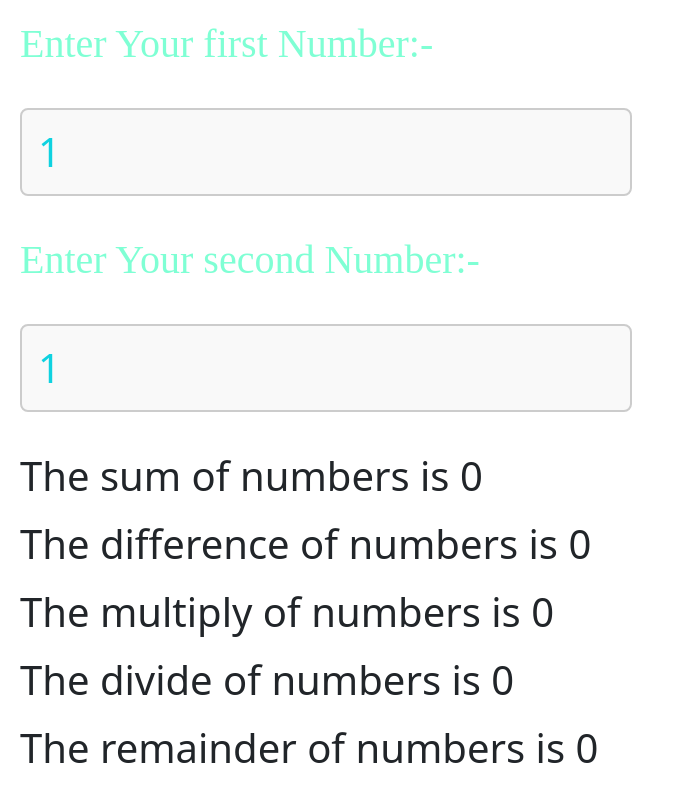
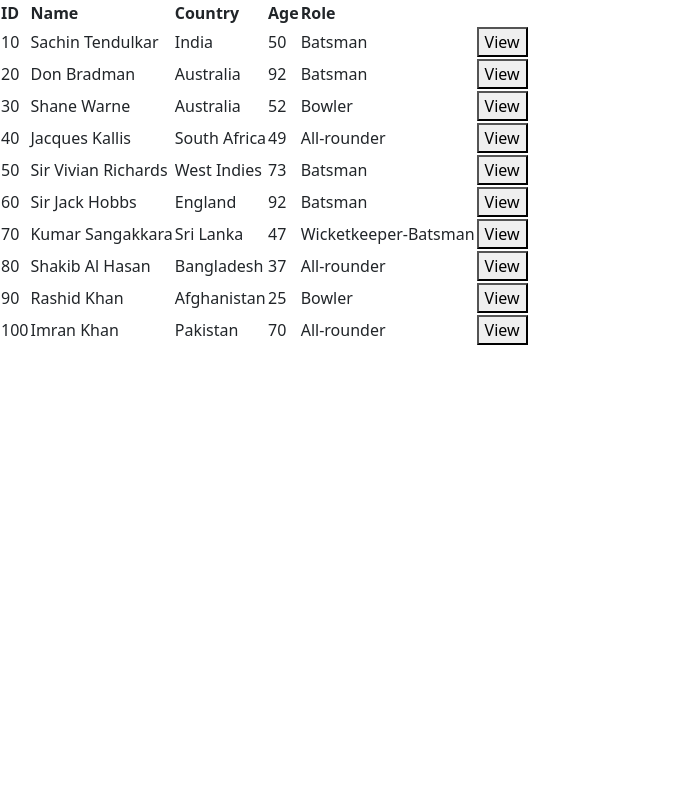
Before and after one commit to Saphal-subedi/Angular-Homework, an Angular app: page / in a window 1280 px wide. Shown: the whole page, without its empty margins (0-694 px from the left). Built offline with nearby package versions, Linux system fonts and the light colour scheme.

Commit message:
feat:Added Routes Homework

```diff
--- a/src/app/Calculator/calculation.service.ts
+++ b/src/app/Calculator/calculation.service.ts
@@ -1,5 +1,6 @@
 import { EventEmitter, Injectable, Output } from '@angular/core';
 import { retry } from 'rxjs';
+import { Cricketer } from '../Model/Cricketer';
 
 @Injectable({
   providedIn: 'root'
@@ -7,7 +8,21 @@
 export class CalculationService {
 
 
-  constructor() { }
+  constructor() {
+
+   }
+   cricketers: Cricketer[] = [
+    { id: 10, name: "Sachin Tendulkar", country: "India", age: 50, role: "Batsman" },
+    { id: 20, name: "Don Bradman", country: "Australia", age: 92, role: "Batsman" },
+    { id: 30, name: "Shane Warne", country: "Australia", age: 52, role: "Bowler" },
+    { id: 40, name: "Jacques Kallis", country: "South Africa", age: 49, role: "All-rounder" },
+    { id: 50, name: "Sir Vivian Richards", country: "West Indies", age: 73, role: "Batsman" },
+    { id: 60, name: "Sir Jack Hobbs", country: "England", age: 92, role: "Batsman" },
+    { id: 70, name: "Kumar Sangakkara", country: "Sri Lanka", age: 47, role: "Wicketkeeper-Batsman" },
+    { id: 80, name: "Shakib Al Hasan", country: "Bangladesh", age: 37, role: "All-rounder" },
+    { id: 90, name: "Rashid Khan", country: "Afghanistan", age: 25, role: "Bowler" },
+    { id: 100, name: "Imran Khan", country: "Pakistan", age: 70, role: "All-rounder" }
+  ];
 add(first:number,second:number)
 {
 
--- /dev/null
+++ b/src/app/Model/Cricketer.ts
@@ -0,0 +1,7 @@
+export interface Cricketer {
+    id: number;
+    name: string;
+    country: string;
+    age: number;
+    role: string;
+  }
--- /dev/null
+++ b/src/app/Routes/details-page-component/details-page-component.component.html
@@ -0,0 +1,6 @@
+<h1>I am Navigating to next page</h1>
+<h1>{{cricketer.id}}</h1>
+<h1>{{cricketer.name}}</h1>
+<h1>{{cricketer.age}}</h1>
+<h1>{{cricketer.country}}</h1>
+<h1>{{cricketer.role}}</h1>
--- /dev/null
+++ b/src/app/Routes/details-page-component/details-page-component.component.ts
@@ -0,0 +1,37 @@
+import { Component, OnInit } from '@angular/core';
+import { Cricketer } from '../../Model/Cricketer';
+import { ActivatedRoute, Router } from '@angular/router';
+import { CalculationService } from '../../Calculator/calculation.service';
+import { CommonModule } from '@angular/common';
+
+@Component({
+
+  selector: 'app-details-page-component',
+  imports: [CommonModule],
+  standalone: true,
+  templateUrl: './details-page-component.component.html',
+  styleUrls: ['./details-page-component.component.scss']
+})
+export class DetailsPageComponentComponent implements OnInit {
+  cricketer: Cricketer | any;
+  cricketerId: number | undefined;
+
+  constructor(
+    private route: ActivatedRoute,
+    private calculationService: CalculationService,
+    private router: Router
+  ) {}
+
+  ngOnInit(): void {
+    const cricketerId = +this.route.snapshot.paramMap.get('cricketerId')!;
+
+    if (!isNaN(cricketerId)) {
+      this.cricketer = this.calculationService.cricketers.find(
+        (cricketer) => cricketer.id === cricketerId
+
+      );
+    }
+    console.log("saphal subedi");
+    console.log(this.cricketer);
+  }
+}
--- /dev/null
+++ b/src/app/Routes/main-page/main-page.component.html
@@ -0,0 +1,26 @@
+<div class="table-container">
+    <table>
+      <thead>
+        <tr>
+            <th>ID</th>
+          <th>Name</th>
+          <th>Country</th>
+          <th>Age</th>
+          <th>Role</th>
+        </tr>
+      </thead>
+      <tbody>
+        <tr *ngFor="let cricketer of cricketers">
+            <td>{{ cricketer.id }}</td>
+            <td>{{ cricketer.name }}</td>
+            <td>{{ cricketer.country }}</td>
+            <td>{{ cricketer.age }}</td>
+          <td>{{ cricketer.role }}</td>
+          <td>
+
+            <button (click)="viewDetails(cricketer.id)">View</button>
+          </td>
+        </tr>
+      </tbody>
+    </table>
+  </div>
--- /dev/null
+++ b/src/app/Routes/main-page/main-page.component.ts
@@ -0,0 +1,27 @@
+import { Component, OnInit } from '@angular/core';
+import { Cricketer } from '../../Model/Cricketer';
+import { Router } from '@angular/router';
+import { CalculationService } from '../../Calculator/calculation.service';
+import { CommonModule } from '@angular/common';  // To import NgForOf
+
+@Component({
+  selector: 'app-main-page',
+  standalone: true,
+  templateUrl: './main-page.component.html',
+  styleUrls: ['./main-page.component.scss'], // Corrected styleUrls
+  imports: [CommonModule], // Correct import for NgForOf
+})
+export class MainPageComponent implements OnInit {
+
+  cricketers: Cricketer[] = [];
+
+  constructor(private router: Router, private calculationService: CalculationService) {}
+
+  ngOnInit(): void {
+    this.cricketers = this.calculationService.cricketers;
+  }
+
+  viewDetails(cricketerId: number): void {
+    this.router.navigate([`/details/${cricketerId}`]);
+  }
+}
--- a/src/app/app.component.html
+++ b/src/app/app.component.html
@@ -1 +1 @@
-<app-mainpage></app-mainpage>
+<app-main-page></app-main-page>
--- a/src/app/app.component.ts
+++ b/src/app/app.component.ts
@@ -4,10 +4,13 @@
 import { MainpageComponent } from "./Calculator/mainpage/mainpage.component";
 import { HasRoleDirective } from './Directive/has-role.directive';
 import { BrowserModule } from '@angular/platform-browser';
+import { MainPageComponent } from './Routes/main-page/main-page.component';
+import { DetailsPageComponentComponent } from './Routes/details-page-component/details-page-component.component';
+
 
 @Component({
   selector: 'app-root',
-  imports: [ MainpageComponent,HasRoleDirective],
+  imports: [ MainPageComponent],
   templateUrl: './app.component.html',
   styleUrl: './app.component.scss',
   standalone:true
--- a/src/app/app.routes.ts
+++ b/src/app/app.routes.ts
@@ -1,3 +1,9 @@
-import { Routes } from '@angular/router';
+import { RouterModule, Routes } from '@angular/router';
+import { MainPageComponent } from './Routes/main-page/main-page.component';
+import { DetailsPageComponentComponent } from './Routes/details-page-component/details-page-component.component';
+import { NgModule } from '@angular/core';
 
-export const routes: Routes = [];
+export const routes: Routes = [
+    { path: '', component: MainPageComponent},
+  { path: 'details/:cricketerId', component: DetailsPageComponentComponent  }
+];
```
Also changed, not shown: src/app/Routes/details-page-component/details-page-component.component.scss (added), src/app/Routes/main-page/main-page.component.scss (added), 2 other files (tests, documents, lock files or other folders).
